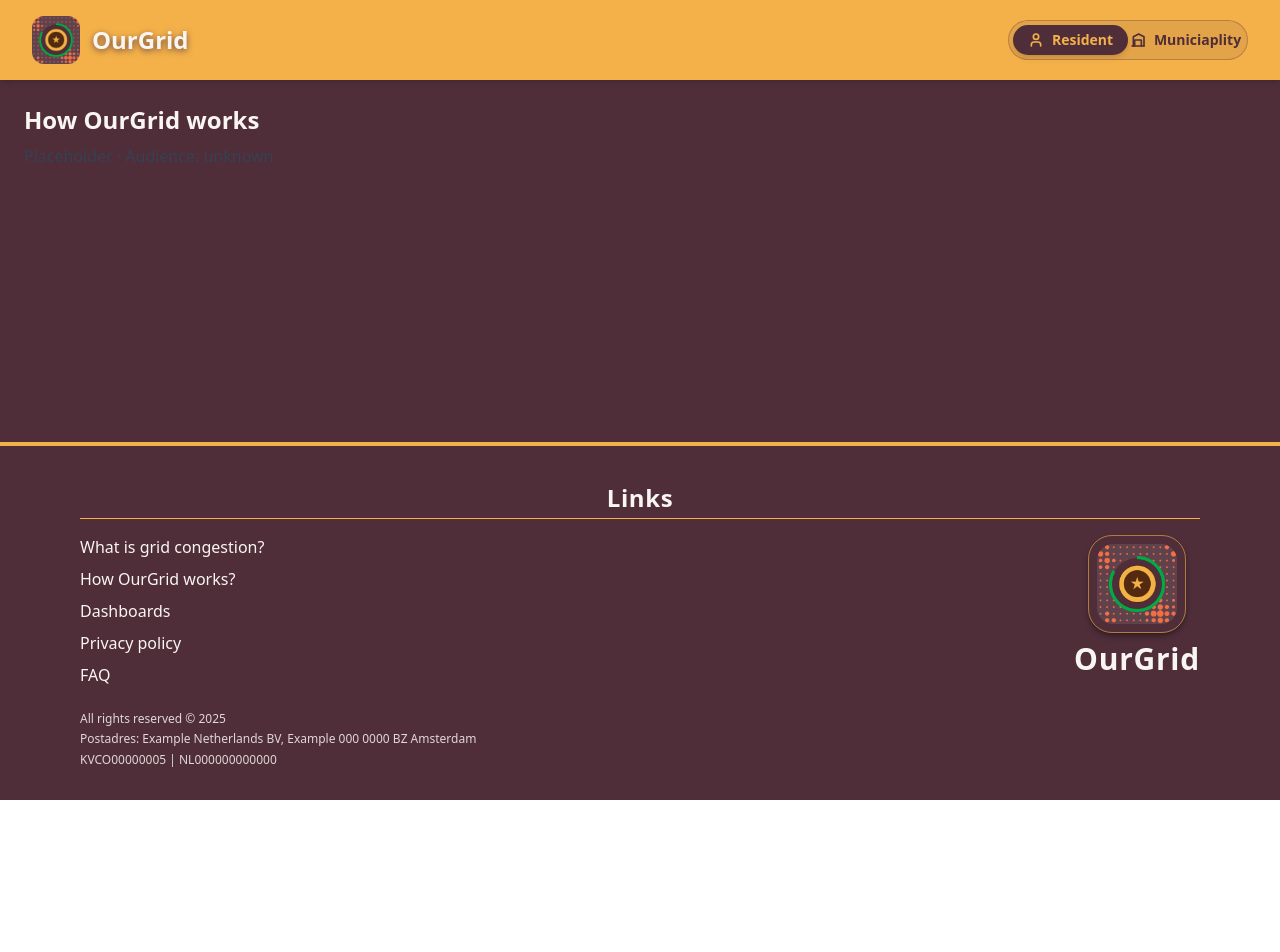
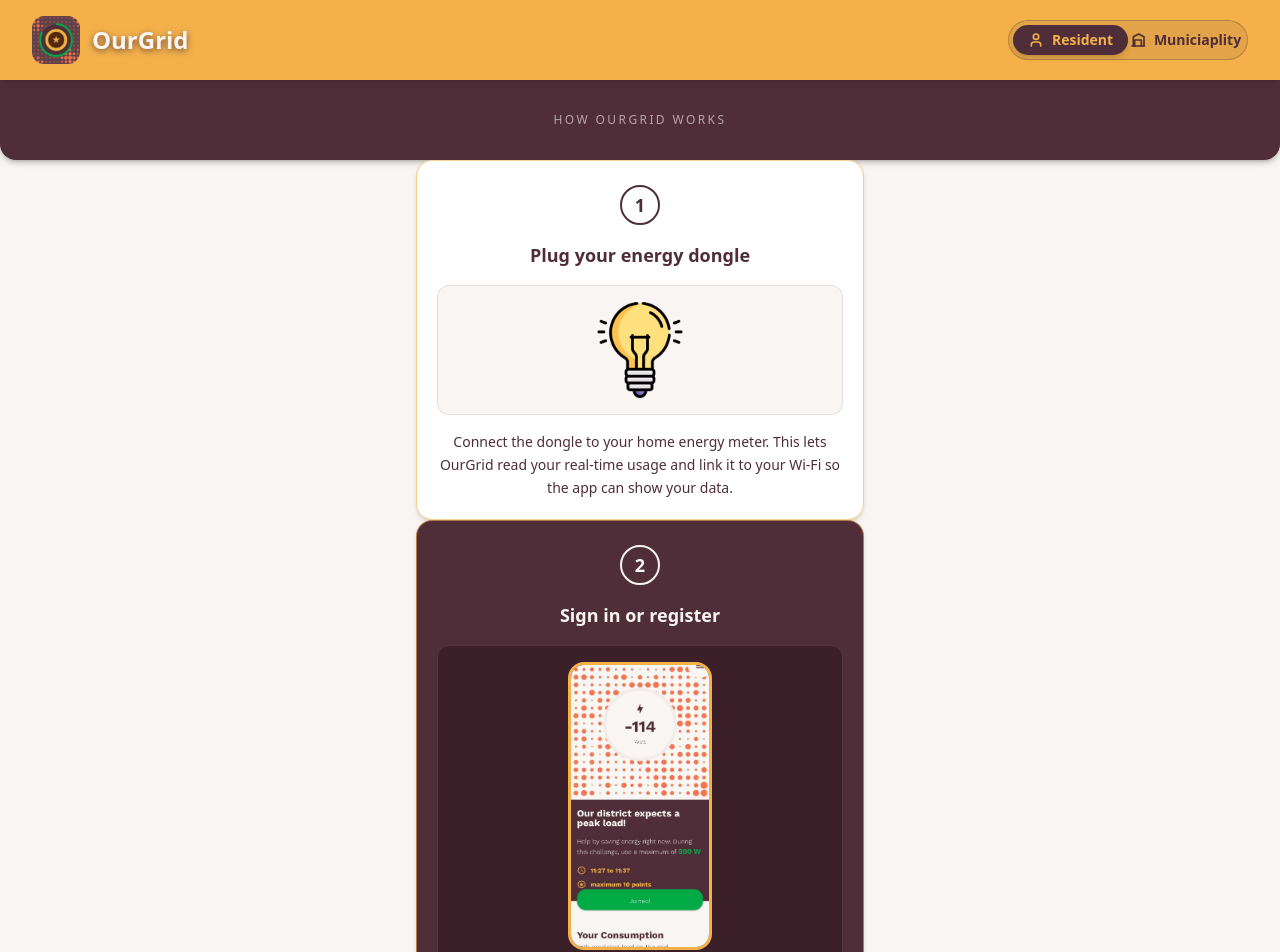
Before and after one commit to Marto8090/OurGrid_Website, a React (Vite) app in the folder client/: page /u/how-ourgrid-works in a window 1280 px wide. Shown: the top 952 px of the page. Before the commit the page ends 800 px from the top, so only its background shows below. Built offline with nearby package versions, Linux system fonts and the light colour scheme.

Commit message:
Create How_OurGrid_works page with base layout, sections, and assets

```diff
--- a/client/src/pages/How_OurGrid_works.jsx
+++ b/client/src/pages/How_OurGrid_works.jsx
@@ -1,10 +1,187 @@
-import { useAudience } from "../context/AudienceContext";
-export default function HowItWorks() {
+import { useAudience } from "../context/AudienceContext.jsx";
+import mainPage from "../assets/mainPage.jpg";
+import devicesPage from "../assets/devicesPage.jpg";
+import LightBulb from "../assets/light-bulb.png";
+
+export default function HowOurGridWorks() {
   const { audience } = useAudience();
+  const isMunicipality = audience === "municipality";
+
+  const heroTitle = isMunicipality
+    ? "How OurGrid works in your city"
+    : "How OurGrid works for your home";
+
   return (
-    <main className="p-6">
-      <h1 className="text-2xl font-bold">How OurGrid works</h1>
-      <p className="mt-2 text-gray-700">Placeholder · Audience: {audience || "unknown"}</p>
-    </main>
+    <div className="bg-[#F9F5F2] text-[#4F2E39]">
+      {/* TOP STRIP */}
+      <section className="bg-[#4F2E39] text-[#F9F5F2] rounded-b-2xl shadow-md shadow-black/20">
+        <div className="max-w-md mx-auto px-4 py-8 space-y-3 text-center">
+          <p className="text-xs uppercase tracking-[0.2em] text-[#F9F5F2]/60">
+            How OurGrid works
+          </p>
+        </div>
+      </section>
+
+      {/* STEPS CONTAINER */}
+      <section className="max-w-md mx-auto">
+        {/* STEP 1 */}
+        <div className="bg-white rounded-2xl shadow-md border border-[#F4B14A]/60 overflow-hidden">
+          <div className="px-5 pt-6 pb-5 space-y-4">
+            <div className="w-10 h-10 mx-auto rounded-full border-2 border-[#4F2E39] flex items-center justify-center text-lg font-bold">
+              1
+            </div>
+            <h2 className="text-lg font-semibold text-center">
+              Plug your energy dongle
+            </h2>
+
+            <div className="mt-2 rounded-xl overflow-hidden border border-[#4F2E39]/10 bg-[#F9F5F2] flex items-center justify-center py-4">
+              <img
+                src={LightBulb}
+                alt="Energy dongle illustration"
+                className="w-24 h-24 object-contain"
+              />
+            </div>
+
+            <p className="text-sm leading-relaxed text-center mt-3">
+              Connect the dongle to your home energy meter. This lets OurGrid
+              read your real-time usage and link it to your Wi-Fi so the app
+              can show your data.
+            </p>
+          </div>
+        </div>
+
+        {/* STEP 2 */}
+        <div className="bg-[#4F2E39] text-[#F9F5F2] rounded-2xl shadow-md border border-[#F4B14A]/60 overflow-hidden">
+          <div className="px-5 pt-6 pb-5 space-y-4">
+            <div className="w-10 h-10 mx-auto rounded-full border-2 border-[#F9F5F2] flex items-center justify-center text-lg font-bold">
+              2
+            </div>
+            <h2 className="text-lg font-semibold text-center">
+              Sign in or register
+            </h2>
+
+            <div className="mt-2 rounded-xl overflow-hidden border border-[#F9F5F2]/10 bg-[#3B202A] flex items-center justify-center py-4">
+              <img
+                src={mainPage}
+                alt="OurGrid login screen"
+                className="w-36 h-72 object-cover rounded-2xl border-[3px] border-[#F4B14A]"
+              />
+            </div>
+
+            <p className="text-sm leading-relaxed text-center mt-3 text-[#F9F5F2]/90">
+              Open the OurGrid app and sign in. New users can register in just
+              a few steps – no technical setup needed.
+            </p>
+          </div>
+        </div>
+
+        {/* STEP 3 */}
+        <div className="bg-white rounded-2xl shadow-md border border-[#F4B14A]/60 overflow-hidden">
+          <div className="px-5 pt-6 pb-5 space-y-4">
+            <div className="w-10 h-10 mx-auto rounded-full border-2 border-[#4F2E39] flex items-center justify-center text-lg font-bold">
+              3
+            </div>
+            <h2 className="text-lg font-semibold text-center">
+              See your usage, join challenges & take action
+            </h2>
+
+            <div className="mt-2 rounded-xl overflow-hidden border border-[#4F2E39]/10 bg-[#F9F5F2] flex items-center justify-center py-4">
+              <img
+                src={mainPage}
+                alt="OurGrid home screen"
+                className="w-36 h-72 object-cover rounded-2xl border-[3px] border-[#F4B14A]"
+              />
+            </div>
+
+            <p className="text-sm leading-relaxed text-center mt-3">
+              The home screen shows your live power use and alerts you when
+              your area faces a peak load. Join challenges by keeping your
+              usage below the limit.
+            </p>
+          </div>
+        </div>
+
+        {/* STEP 4 */}
+        <div className="bg-[#4F2E39] text-[#F9F5F2] rounded-2xl shadow-md border border-[#F4B14A]/60 overflow-hidden">
+          <div className="px-5 pt-6 pb-5 space-y-4">
+            <div className="w-10 h-10 mx-auto rounded-full border-2 border-[#F9F5F2] flex items-center justify-center text-lg font-bold">
+              4
+            </div>
+            <h2 className="text-lg font-semibold text-center">
+              Follow tips & take action
+            </h2>
+
+            <p className="text-sm leading-relaxed text-center mt-2 text-[#F9F5F2]/90">
+              During a challenge, the app gives practical actions:
+              delay EV charging, lower heating, discharge your battery, or
+              postpone laundry. Each action helps lower the load.
+            </p>
+          </div>
+        </div>
+
+        {/* STEP 5 */}
+        <div className="bg-white rounded-2xl shadow-md border border-[#F4B14A]/60 overflow-hidden">
+          <div className="px-5 pt-6 pb-5 space-y-4">
+            <div className="w-10 h-10 mx-auto rounded-full border-2 border-[#4F2E39] flex items-center justify-center text-lg font-bold">
+              5
+            </div>
+            <h2 className="text-lg font-semibold text-center">
+              Track your progress
+            </h2>
+
+            <p className="text-sm leading-relaxed text-center mt-2">
+              See how your daily consumption compares to the predicted grid
+              load. Your trophies show things like points earned, completed
+              challenges, and peaks avoided.
+            </p>
+          </div>
+        </div>
+
+        {/* STEP 6 */}
+        <div className="bg-[#4F2E39] text-[#F9F5F2] rounded-2xl shadow-md border border-[#F4B14A]/60 overflow-hidden">
+          <div className="px-5 pt-6 pb-5 space-y-4">
+            <div className="w-10 h-10 mx-auto rounded-full border-2 border-[#F9F5F2] flex items-center justify-center text-lg font-bold">
+              6
+            </div>
+            <h2 className="text-lg font-semibold text-center">
+              Manage your devices
+            </h2>
+
+            <div className="mt-2 rounded-xl overflow-hidden border border-[#F9F5F2]/10 bg-[#3B202A] flex items-center justify-center py-4">
+              <img
+                src={devicesPage}
+                alt="OurGrid devices screen"
+                className="w-36 h-72 object-cover rounded-2xl border-[3px] border-[#F4B14A]"
+              />
+            </div>
+
+            <p className="text-sm leading-relaxed text-center mt-3 text-[#F9F5F2]/90">
+              OurGrid connects to devices like your meter, EV charger, or
+              battery. You can choose automatic or manual control so your
+              energy use shifts during congestion moments.
+            </p>
+          </div>
+        </div>
+      </section>
+
+      {/* COUNTINUE TO APP */}
+      <section className="max-w-md mx-auto px-4 pb-10">
+        <div className="bg-white rounded-2xl shadow-md border border-[#F4B14A]/60 p-5 space-y-4 text-center">
+          <p className="font-semibold text-base">
+            Do you want a hands on experience?
+          </p>
+          <p className="text-sm">
+            Download the OurGrid app and try it yourself in a pilot project
+            near you.
+          </p>
+          <button
+            type="button"
+            className="inline-flex items-center justify-center px-6 py-2.5 mt-1 rounded-full bg-[#01AC51] text-white font-semibold text-sm shadow-md hover:bg-[#019245] transition-colors"
+          >
+            Download the app →
+          </button>
+        </div>
+      </section>
+    </div>
   );
 }
```
